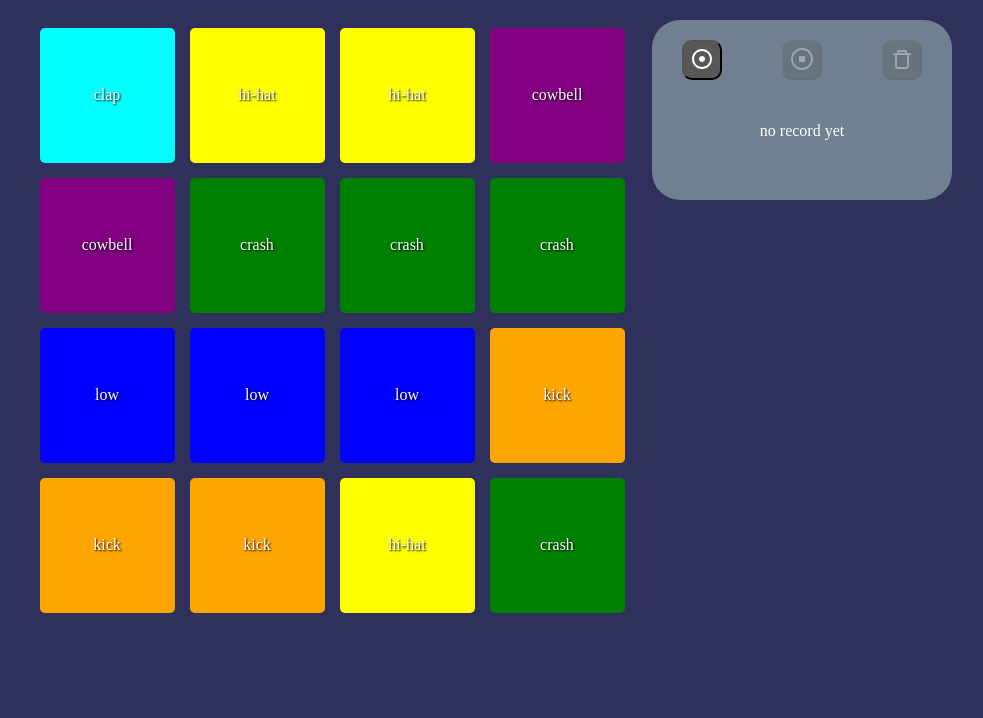
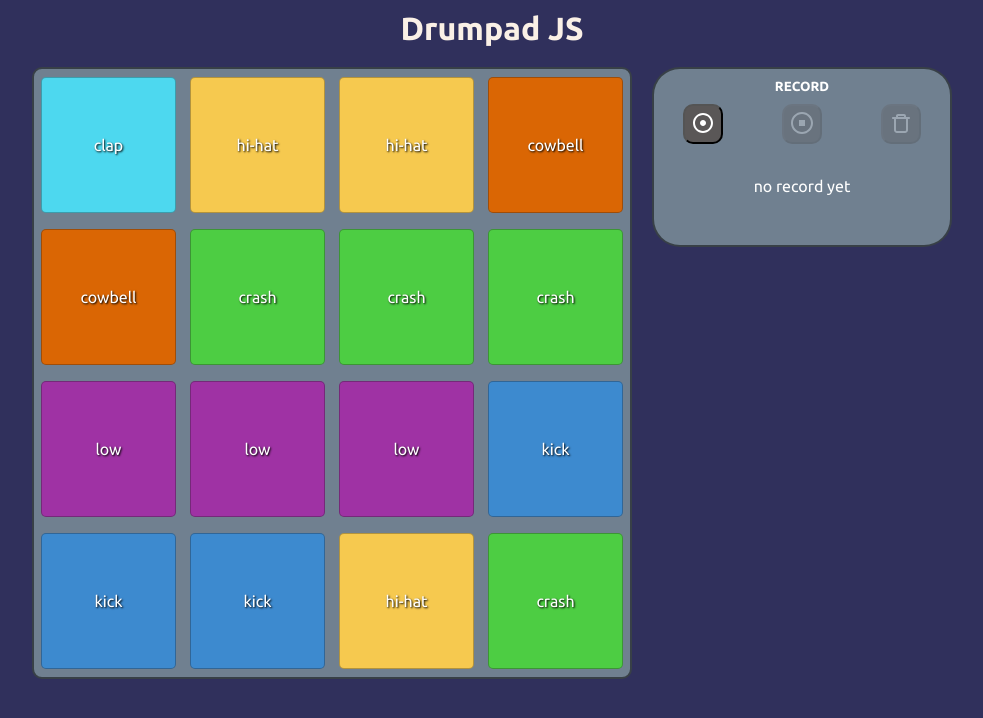
Before and after one commit to fabranx/drumpad-js, a React (Vite) app: page / in a window 1280 px wide. Shown: the top 718 px of the page, without its empty margins (148-1131 px from the left). Built offline with nearby package versions, Linux system fonts and the light colour scheme; no server answers.

Commit message:
some style changes and added revoke blob url

```diff
--- a/src/App.css
+++ b/src/App.css
@@ -1,12 +1,23 @@
+@import url('https://fonts.googleapis.com/css2?family=Ubuntu:wght@400;500;700&display=swap');
+
+
 * {
   box-sizing: border-box;
   margin: 0;
   padding: 0;
   color: white;
+  font-family: Ubuntu;
 }
 
 body {
   background-color: #30305c;
+}
+
+.title{
+  text-align: center;
+  margin: 10px 0 10px 0;
+  font-size: 2rem;
+  color: linen;
 }
 
 .App{
@@ -38,6 +49,9 @@ body {
   display: grid;
   grid-template-columns: repeat(4, 1fr);
   grid-template-rows: repeat(4, 1fr);
+  border-radius: 10px;
+  background-color: slategray;
+  border: 2px solid rgba(0, 0, 0, 0.5);
 }
 
 .pad{
@@ -47,6 +61,12 @@ body {
   display: flex;
   justify-content: center;
   align-items: center;
+  border: 1px solid rgba(21, 21, 21, 0.3);
+}
+
+.pad:active{
+  opacity: 0.9;
+  background: radial-gradient(circle, rgba(255,248,160,0.6958333561929424) 0%, rgba(255,248,160,0.2857209966423806) 100%);
 }
 
 
@@ -62,6 +82,7 @@ body {
   height: 180px;
   border-radius: 28px;
   background-color: slategrey;
+  border: 2px solid rgba(0, 0, 0, 0.5);
   overflow: hidden;
 
   display: flex;
@@ -73,11 +94,15 @@ body {
 }
 
 .controls > p {
-  margin-bottom: 60px;
+  margin-bottom: 50px;
 }
 
-.controls-wrapper{
-  margin-top: 20px;
+.controls h5{
+  margin-top: 10px;
+}
+
+.controls-buttons-wrapper{
+  margin-top: 10px;
   display: grid;
   grid-template-columns: repeat(3, 1fr);
   justify-items: center;
@@ -110,4 +135,5 @@ body {
 datalist{
   display: flex;
   justify-content: space-between;
+  font-size: 0.8em;
 }
--- a/src/App.jsx
+++ b/src/App.jsx
@@ -26,6 +26,8 @@ function App() {
   }
 
   return (
+    <>
+      <h2 className='title'>Drumpad JS</h2>
       <div className='App'>
         <div className='drumpad'>
           <div className='pads-container'>
@@ -36,6 +38,7 @@ function App() {
         </div>
         <Controls mediaRecorder={mediaRecorder}/>
       </div>
+    </>
   )
 }
 
--- a/src/components/Controls.jsx
+++ b/src/components/Controls.jsx
@@ -6,7 +6,6 @@ function Controls({mediaRecorder}){
   const [canPlayRecord, setCanPlayRecord] = useState(false)
   const [audioSource, setAudioSource] = useState(null)
   const [isRecording, setIsRecording] = useState(false)
-  const [playBackRate, setPlayBackRate] = useState(1)
 
   const audioEl = useRef(null)
 
@@ -20,13 +19,13 @@ function Controls({mediaRecorder}){
 
   mediaRecorder.onstop = (evt) => {
     // Make blob out of our blobs, and open it.
-    console.info(chunks)
-    const blob = new Blob(chunks, { type: "audio/ogg; codecs=opus" });
+    let blob = new Blob(chunks, { type: "audio/ogg; codecs=opus" });
     setAudioSource(URL.createObjectURL(blob))
   };
 
 
   function startRecording(){
+    URL.revokeObjectURL(audioSource)
     mediaRecorder.start()
     setCanRecord(false)
     setCanPlayRecord(false)
@@ -43,18 +42,20 @@ function Controls({mediaRecorder}){
   function deleteRecord(){
     setAudioSource(null)
     setCanPlayRecord(false)
+    URL.revokeObjectURL(audioSource)
   }
 
 
   function changeAudioSpeed(e){
     let speed = e.target.value
     audioEl.current.playbackRate = speed
-    setPlayBackRate(speed)
   }
 
   return(
     <div className="controls">
-      <div className="controls-wrapper">
+      <div>
+        <h5 >RECORD</h5>
+        <div className="controls-buttons-wrapper">
           <button id='record'
             disabled={!canRecord}
             className={canRecord ? 'controls-button enabled' : 'controls-button disabled'}
@@ -76,19 +77,21 @@ function Controls({mediaRecorder}){
             <svg width="24" height="24" viewBox="0 0 24 24" fill="none" xmlns="http://www.w3.org/2000/svg"><path fillRule="evenodd" clipRule="evenodd" d="M17 6V5C17 3.89543 16.1046 3 15 3H9C7.89543 3 7 3.89543 7 5V6H4C3.44772 6 3 6.44772 3 7C3 7.55228 3.44772 8 4 8H5V19C5 20.6569 6.34315 22 8 22H16C17.6569 22 19 20.6569 19 19V8H20C20.5523 8 21 7.55228 21 7C21 6.44772 20.5523 6 20 6H17ZM15 5H9V6H15V5ZM17 8H7V19C7 19.5523 7.44772 20 8 20H16C16.5523 20 17 19.5523 17 19V8Z" fill="currentColor" /></svg>
           </button>
         </div>
+      </div>
       {canPlayRecord ?
         <>
-          <span className="controls-slider">
-            <input type={"range"} list="values" min={0.5} max={3} defaultValue={1} step={0.5} onChange={changeAudioSpeed}></input>
+          <div className="controls-slider">
+            <input type={"range"} list="values" min={0.5} max={2} defaultValue={1} step={0.25} onChange={changeAudioSpeed}></input>
             <datalist id="values">
               <option value={0.5} label={"0.5x"}></option>
+              <option value={0.75} label={"0.75x"}></option>
               <option value={1} label={"1x"}></option>
+              <option value={1.25} label={"1.25x"}></option>
               <option value={1.5} label={"1.5x"}></option>
+              <option value={1.75} label={"1.75x"}></option>
               <option value={2} label={"2x"}></option>
-              <option value={2.5} label={"2.5x"}></option>
-              <option value={3} label={"3x"}></option>
             </datalist>
-          </span>
+          </div>
           <audio ref={audioEl} controls src={audioSource}></audio>
         </>
         :
--- a/src/components/Pad.jsx
+++ b/src/components/Pad.jsx
@@ -2,12 +2,12 @@ import { useEffect, useState } from "react"
 
 
 const colors = {
-  'clap': 'cyan',
-  'hi-hat': 'yellow',
-  'cowbell': 'purple',
-  'crash': 'green',
-  'low': 'blue',
-  'kick': 'orange'
+  'clap': '#4dd8ef',
+  'hi-hat': '#f6c94f',
+  'cowbell': '#da6604',
+  'crash': '#4dcd43',
+  'low': '#9f32a4',
+  'kick': '#3d8acf'
 }
 
 const src='assets/sounds/'
```
Lines whose indentation alone changed are shown as unchanged.
